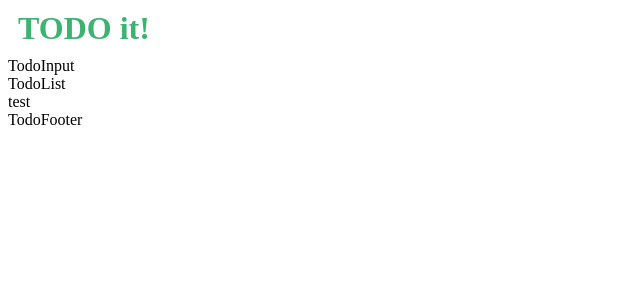
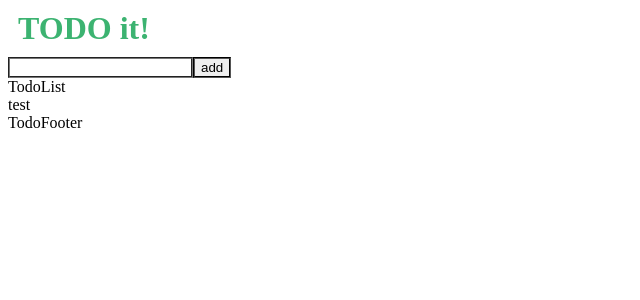
Before and after one commit to abarthdew/vue-lesson, a Vue app in the folder vue-todo-cli3/: page / in a window 1280 px wide. Shown: the top 300 px of the page, without its empty margins (0-640 px from the left). Built offline with nearby package versions, Linux system fonts and the light colour scheme.

Commit message:
05_todo_input

```diff
--- a/vue-todo-cli3/src/components/TodoInput.vue
+++ b/vue-todo-cli3/src/components/TodoInput.vue
@@ -1,5 +1,25 @@
 <template>
   <div>
-    TodoInput
+    <input type="text" v-model="newTodoItem"/>
+    <button v-on:click="addTodo">add</button>
   </div>
 </template>
+
+<script>
+  export default {
+    data: function () {
+      return {
+        newTodoItem: "",
+      }
+    },
+    methods: {
+      addTodo: function () {
+        console.log(this.newTodoItem);
+        // save
+        localStorage.setItem(this.newTodoItem, this.newTodoItem);
+        // input reset
+        this.newTodoItem = '';
+      }
+    }
+  }
+</script>
```
